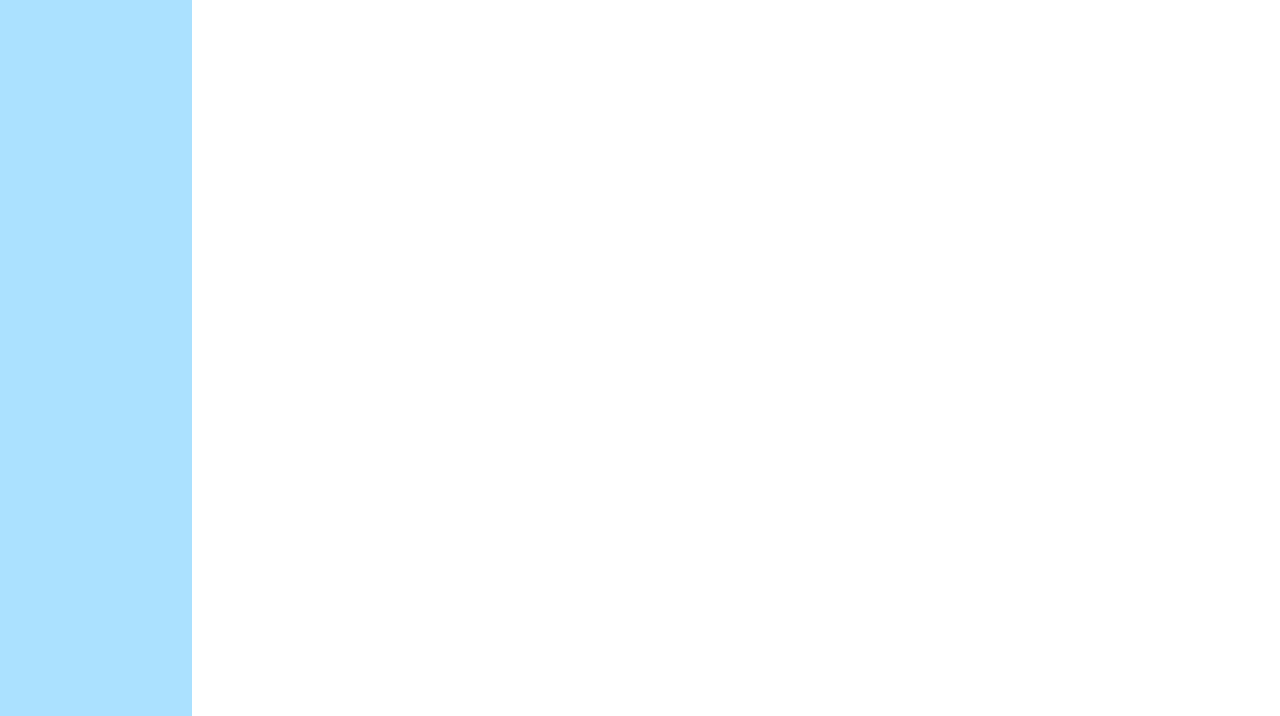
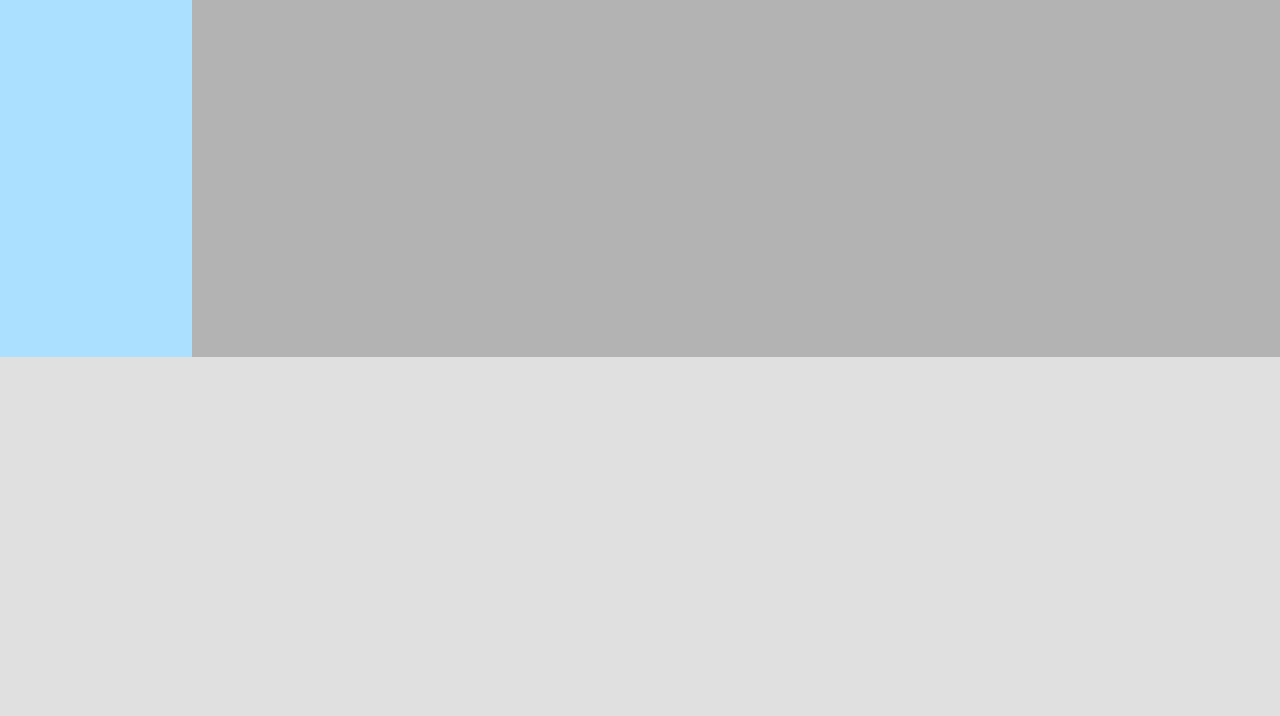
Before and after one commit to bkwong315/to-do-list, a website built with webpack: page dist/index.html in a window 1280 px wide. Shown: the part 443-1159 px from the top of the page. After the commit the page ends 800 px from the top, so only its background shows below. Built offline with nearby package versions, Linux system fonts and the light colour scheme; files whose address does not match are found by name.

Commit message:
Fix header causing page overflow

```diff
--- a/src/style.scss
+++ b/src/style.scss
@@ -1,11 +1,12 @@
 * {
   padding: 0;
   margin: 0;
+  background-color: rgba(100, 100, 100, 0.2);
 }
 
 .app-container {
   display: grid;
-  grid-template-rows: 1fr 9fr;
+  grid-template-rows: max-content 1fr;
   grid-template-columns: 1.5fr 8.5fr;
   min-height: 100vh;
 }
@@ -13,3 +14,11 @@
 header {
   grid-area: 1 / 1 / 2 / 3;
 }
+
+.sidebar {
+  grid-area: 2 / 1 / 3 / 2;
+}
+
+.task-list {
+  grid-area: 2 / 2 / 3 / 3;
+}
```
